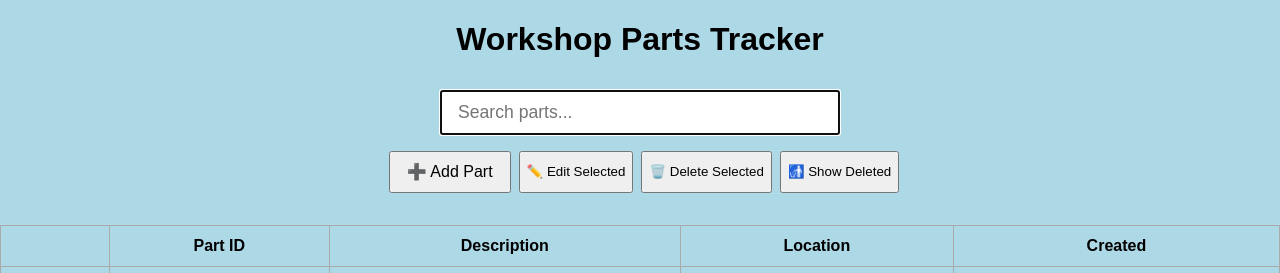
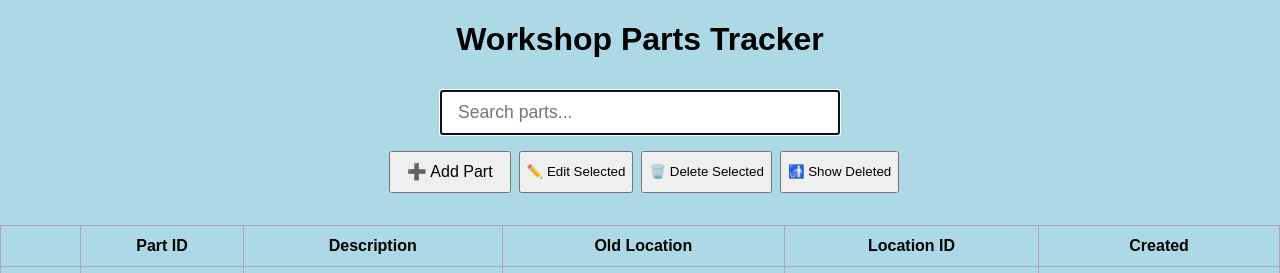
Before and after one commit to ndemarco/parts-locator, a Flask app: page / in a window 1280 px wide. Shown: the top 273 px of the page. Run offline with Flask 3, Linux system fonts and the light colour scheme; tables that the repository leaves empty hold one stand-in row (values such as "Sample post").

```diff
--- a/app/static/js/search.js
+++ b/app/static/js/search.js
@@ -37,6 +37,7 @@ function renderParts(parts) {
                 <td>${part.id}</td>
                 <td>${part.description}</td>
                 <td>${part.location}</td>
+                <td>${part.location_id}</td>
                 <td>${part.date_created}</td>
             </tr>
         `);
--- a/app/templates/_parts_table.html
+++ b/app/templates/_parts_table.html
@@ -4,7 +4,8 @@
         <th></th>
         <th>Part ID</th>
         <th>Description</th>
-        <th>Location</th>
+        <th>Old Location</th>
+        <th>Location ID</th>
         <th>Created</th>
       </tr>
     </thead>
```
